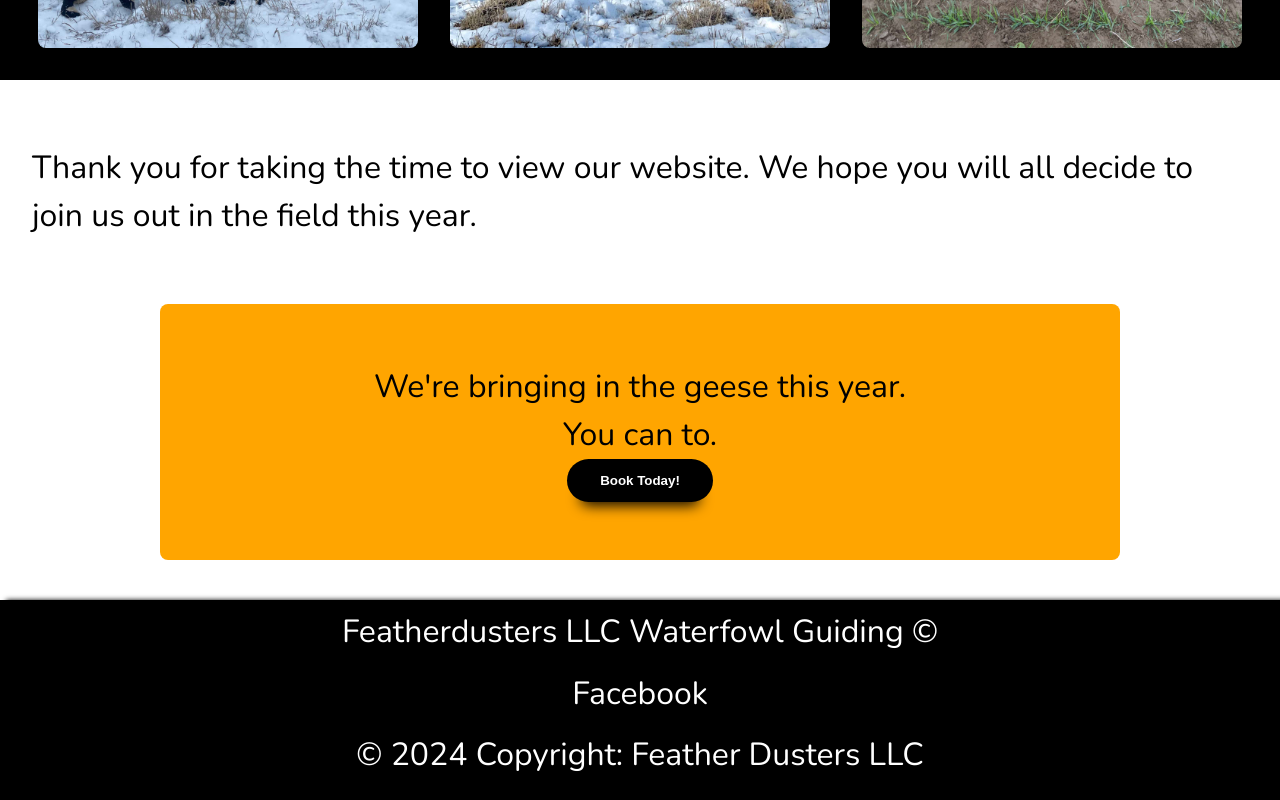
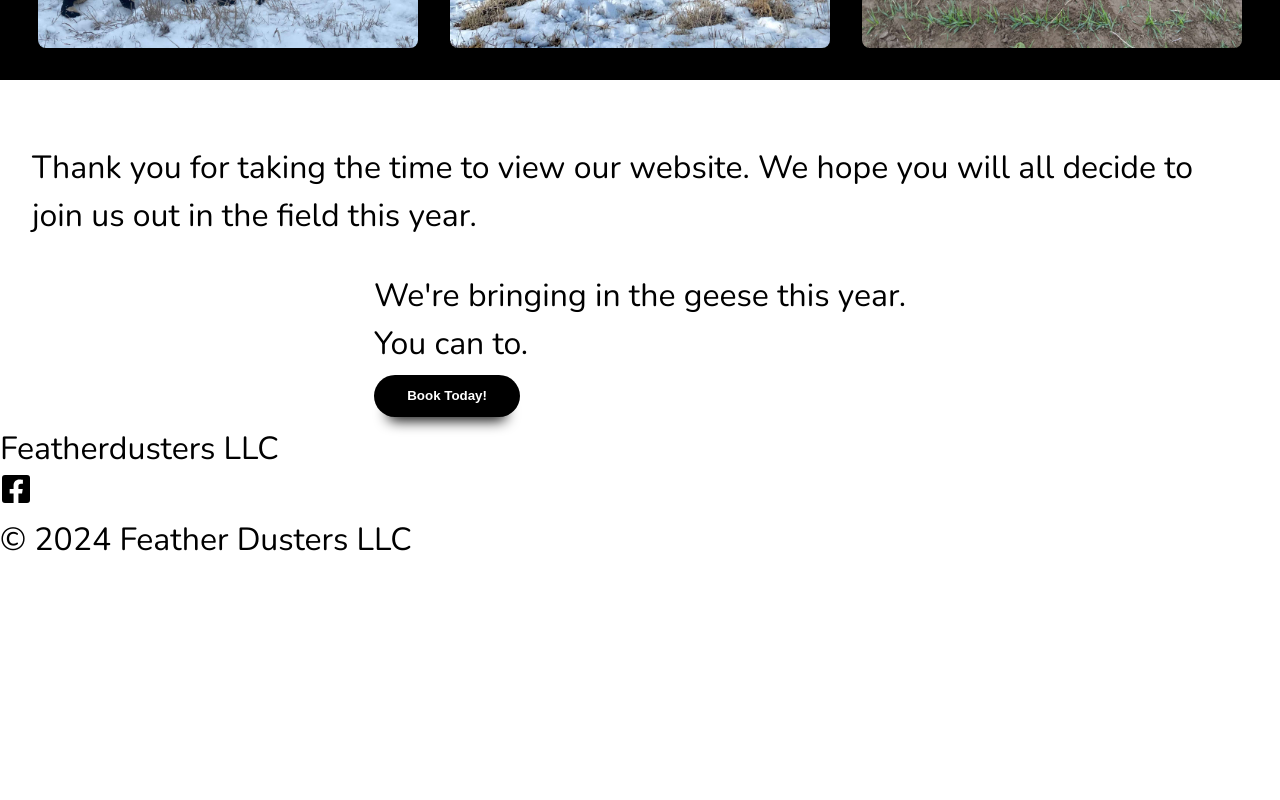
Before and after one commit to JeremiahStrzelczyk/waterfowl-guiding-feather-dusters, a React (Create React App) app in the folder app/client/: page / in a window 1280 px wide. Shown: the part 1162-1962 px from the top of the page. After the commit the page ends 1726 px from the top, so only its background shows below. Built offline with nearby package versions, Linux system fonts and the light colour scheme.

Commit message:
Moved away from fortawesome

```diff
--- a/app/client/package.json
+++ b/app/client/package.json
@@ -4,8 +4,6 @@
   "private": true,
   "proxy": "http://localhost:3001",
   "dependencies": {
-    "@fortawesome/free-solid-svg-icons": "^6.2.1",
-    "@fortawesome/react-fontawesome": "^0.2.0",
     "react": "^18.2.0",
     "react-dom": "^18.2.0",
     "react-icons": "^4.7.1",
--- a/app/client/src/components/Footer.js
+++ b/app/client/src/components/Footer.js
@@ -1,4 +1,6 @@
 import React from "react";
+
+import { FaFacebookSquare } from "react-icons/fa";
 
 const Footer = () => {
   return (
@@ -14,10 +16,10 @@ const Footer = () => {
         <span className="no-flex-wrap">Waterfowl Guiding &copy;</span>
       </p> */}
 
-      <p className="nowrap">Featherdusters LLC Waterfowl Guiding &copy;</p>
+      <p className="nowrap">Featherdusters LLC</p>
 
-      <p>Facebook</p>
-      <p>&copy; {new Date().getFullYear()} Copyright: Feather Dusters LLC</p>
+      <FaFacebookSquare className="footer__social-media-icon" />
+      <p>&copy; {new Date().getFullYear()} Feather Dusters LLC</p>
     </footer>
   );
 };
--- a/app/client/src/components/Nav.js
+++ b/app/client/src/components/Nav.js
@@ -1,6 +1,5 @@
 import { Link, NavLink } from "react-router-dom";
-import { faX, faBars } from "@fortawesome/free-solid-svg-icons";
-import { FontAwesomeIcon } from "@fortawesome/react-fontawesome";
+import { FaTimes, FaBars } from "react-icons/fa";
 import { useState } from "react";
 
 import useScrollBlock from "../hooks/useScrollBlock";
@@ -36,11 +35,7 @@ const Nav = () => {
            * Menu Toggle
            **************************************************/}
           <div className="nav-container__toggle" onClick={() => handleToggle()}>
-            {isOpen ? (
-              <FontAwesomeIcon icon={faX} />
-            ) : (
-              <FontAwesomeIcon icon={faBars} />
-            )}
+            {isOpen ? <FaTimes /> : <FaBars />}
           </div>
 
           {/******************************************************
@@ -48,7 +43,9 @@ const Nav = () => {
            ***************************************************** */}
           <ul
             className={
-              isOpen ? "nav-container__menu active" : "nav-container__menu "
+              isOpen
+                ? "nav-container__menu nav-container__menu--active"
+                : "nav-container__menu "
             }
             onClick={() => resetNav()}
           >
--- a/app/client/src/index.css
+++ b/app/client/src/index.css
@@ -271,7 +271,7 @@ a:active {
   /* Sliding animation.
      The menu slides into place with `left:0`
   */
-  .nav-container__menu.active {
+  .nav-container__menu.nav-container__menu--active {
     background-color: var(--nav-bg-color);
     left: 0;
     opacity: 1;
@@ -348,58 +348,6 @@ a:active {
  * || Footer
  *************************/
 .footer {
-  background-color: var(--nav-bg-color);
-  color: var(--nav-color);
-  bottom: 0;
-  padding: var(--padding-tb) var(--padding-side);
-
-  /* Center horizontally and vertically */
-  display: flex;
-  justify-content: center;
-  align-items: center;
-  flex-direction: column;
-  flex-wrap: wrap;
-
-  min-height: 200px;
-
-  /* Center-align text */
-  /* text-align: center;
-  box-shadow: #333;
-  border-top: var(--borders);
-  min-height: 200px; */
-
-  /* offset-x | offset-y | blur-radius | color */
-  box-shadow: 6px 0 5px var(--border-color);
-}
-
-.footer > * {
-  flex: 1 1 100%;
-}
-
-@media screen and (min-width: 576px) {
-}
-
-.footer__copyright {
-}
-
-/***********************
- * || Call to Action
- **********************/
-/* justify-content: center; */
-.main__article--cta {
-}
-
-.cta {
-  margin: var(--margin);
-  background-color: var(--color-contrast);
-  border-radius: var(--border-radius);
-  color: var(--cta-color-primary);
-  display: flex;
-  flex-direction: column;
-  justify-content: center;
-  align-items: center;
-  width: calc(100vw * 0.75);
-  height: calc(100vw / 5);
 }
 
 /*******************
```
Also changed, not shown: 2 other files (tests, documents, lock files or other folders).
